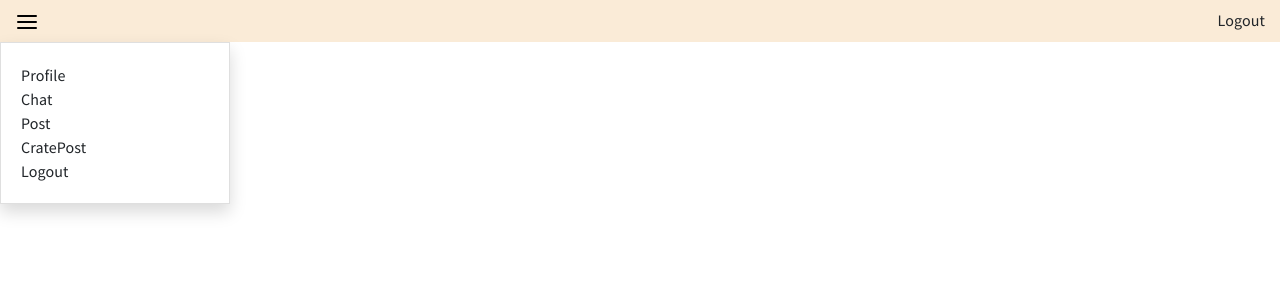
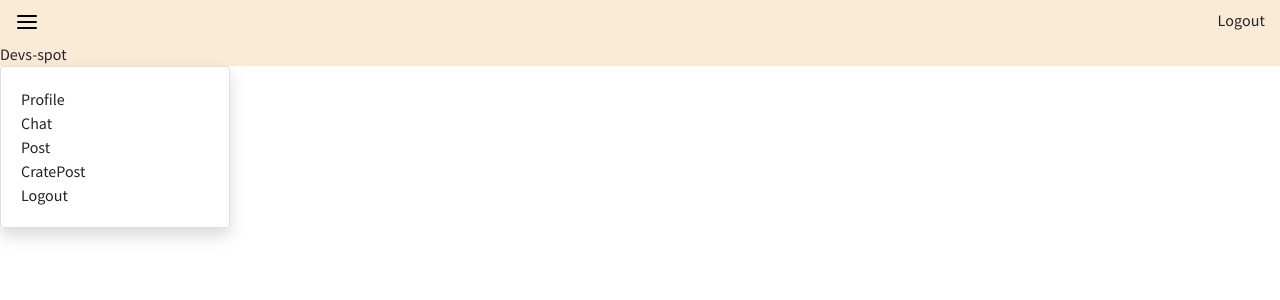
Before and after one commit to Aditya99111/Devs-Spot, a React (Create React App) app: page / in a window 1280 px wide. Both pictures are taken after a click on the picture 27 px from the left and 22 px from the top of the page. Shown: the top 300 px of the page. Built offline with nearby package versions, Linux system fonts and the light colour scheme.

Commit message:
Update Header.js

```diff
--- a/src/components/Header/Header.js
+++ b/src/components/Header/Header.js
@@ -15,18 +15,20 @@ function Header() {
             aria-controls="collapseExample"
           >
             <img className="BurgerMenu" src={BurgerMenu} alt="BurgerMenu" />
+
           </div>
           <div className="ml-auto LogoutLabel">Logout</div>
         </div>
       </div>
+          <div className="name">Devs-spot</div>
       <div className="collapse custom-collapse" id="collapseExample">
-        <div className="card  custom-card-container">
-          <div className="card-body Nav-Items">
-            <div className="ml-auto Nav-Items">Profile</div>
-            <div className="ml-auto Nav-Items">Chat</div>
-            <div className="ml-auto Nav-Items">Post</div>
-            <div className="ml-auto Nav-Items">CratePost</div>
-            <div className="ml-auto Nav-Items">Logout</div>
+        <div className="card">
+          <div className="card-body">
+            <div className="ml-auto">Profile</div>
+            <div className="ml-auto">Chat</div>
+            <div className="ml-auto">Post</div>
+            <div className="ml-auto">CratePost</div>
+            <div className="ml-auto">Logout</div>
           </div>
         </div>
       </div>
```
